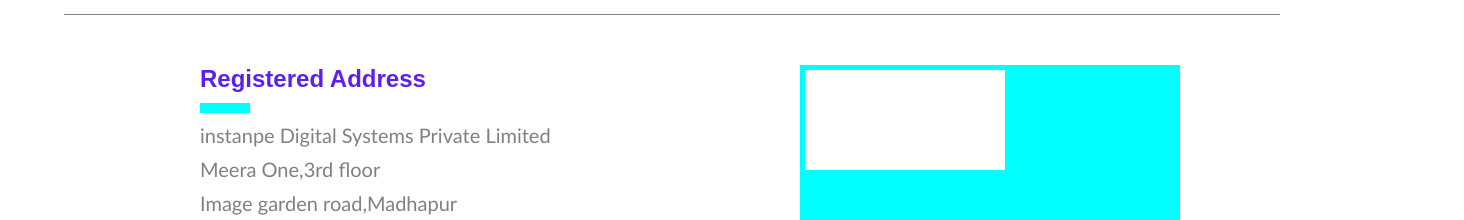
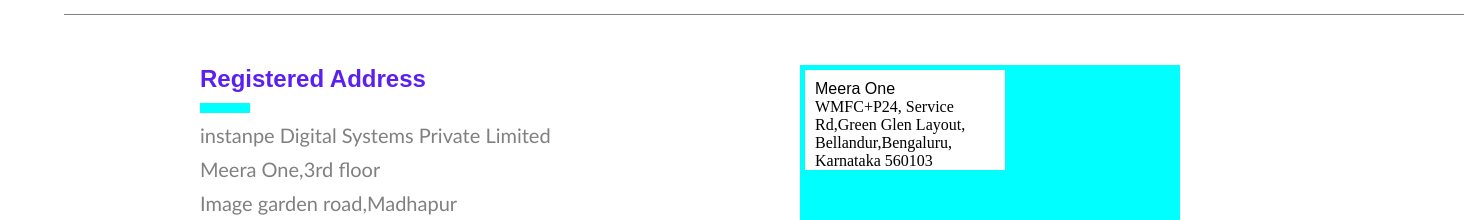
Before and after one commit to sagaranumala/instanpe-UI-1, a Next.js app: page /pages/contact in a window 1280 px wide. Shown: the part 770-990 px from the top of the page, 1464 px wide, since content can reach past the window. Built offline with nearby package versions, Linux system fonts and the light colour scheme; no server answers.

Commit message:
3rd committe

```diff
--- a/pages/Layout/Header.tsx
+++ b/pages/Layout/Header.tsx
@@ -3,7 +3,7 @@
 import {signIn,signOut,useSession} from "next-auth/react"
 import styles from '../../styles/Navbar.module.css'
 
-export default function Navbar() {
+export default function Header() {
     console.log(process.env.GOOGLE_ID);
      const { data: session, status } = useSession()
      console.log(status)
--- a/pages/pages/contact.tsx
+++ b/pages/pages/contact.tsx
@@ -63,8 +63,10 @@
               </div>
               <div className={styles.adressRight}>
                    <div className={styles.adress}>
-
-
+                       <div className={styles.adressHead}><span>Meera One</span></div>
+                      <span>WMFC+P24, Service Rd,</span>
+                      <span>Green Glen Layout, Bellandur,</span>
+                      <span>Bengaluru, Karnataka 560103</span>
                    </div>
               </div>
         </div>
--- a/styles/contanct.module.css
+++ b/styles/contanct.module.css
@@ -133,5 +133,11 @@
     margin: 5px;
     height: 100px;
     width: 200px;
+    padding-left: 10px;
     background-color: white;
 }
+.adressHead{
+    font-family: sans-serif;
+    margin-top: 10px;
+
+}
--- a/styles/globals.css
+++ b/styles/globals.css
@@ -79,11 +79,6 @@
   margin: 0;
 }
 
-html,
-body {
-  max-width: 100vw;
-  overflow-x: hidden;
-}
 
 body {
   /* color: rgb(var(--foreground-rgb));
@@ -699,7 +694,7 @@
   background-color: aquamarine;
 }
 .xy{
-  height: 2500px;
+
   min-width: 1500px;
   /* width: 1700px !important; */
   background-color: #F5F6FA;
@@ -851,7 +846,6 @@
   display: flex;
 }
 .box4{
-  height: 1200px;
   display: flex;
 }
 .box4-b3,.box4-text2{
```
